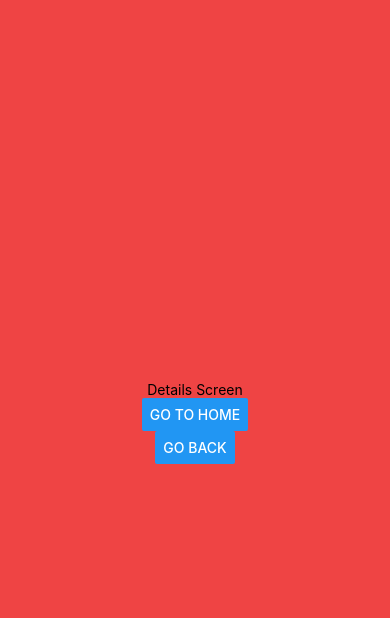
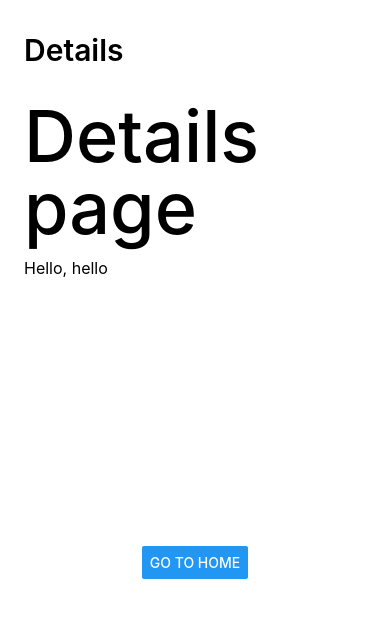
Before and after one commit to garbalau-github/react-native-app, a React Native app: screen /Details in a window 390 px wide. Shown: the top 618 px of the page. Built offline with nearby package versions, Linux system fonts and the light colour scheme.

Commit message:
Created Home, Details page & related components

```diff
--- a/package.json
+++ b/package.json
@@ -16,6 +16,7 @@
     "nativewind": "^2.0.11",
     "react": "18.2.0",
     "react-native": "0.71.6",
+    "react-native-animatable": "^1.3.3",
     "react-native-safe-area-context": "4.5.0",
     "react-native-screens": "~3.20.0"
   },
--- /dev/null
+++ b/src/components/Heading.tsx
@@ -0,0 +1,13 @@
+import { View, Text } from 'react-native';
+
+type HeadingProps = {
+  page: string;
+};
+
+export const Heading = ({ page }: HeadingProps) => {
+  return (
+    <View className='flex-row px-6 mt-8 items-center space-x-2'>
+      <Text className='text-3xl font-semibold'>{page}</Text>
+    </View>
+  );
+};
--- /dev/null
+++ b/src/components/Jumbotron.tsx
@@ -0,0 +1,15 @@
+import { View, Text } from 'react-native';
+
+type JumbotronProps = {
+  title: string;
+  text: string;
+};
+
+export const Jumbotron = ({ title, text }: JumbotronProps) => {
+  return (
+    <View className='px-6 mt-8 space-y-3'>
+      <Text className='text-7xl font-medium'>{title}</Text>
+      <Text className='text-base'>{text}</Text>
+    </View>
+  );
+};
--- a/src/screens/Details.tsx
+++ b/src/screens/Details.tsx
@@ -1,7 +1,11 @@
-import { Text, View, Button } from 'react-native';
+import { Button, View, SafeAreaView } from 'react-native';
 
 import { useNavigation } from '@react-navigation/native';
 import { useLayoutEffect } from 'react';
+
+// Components
+import { Heading } from '../components/Heading';
+import { Jumbotron } from '../components/Jumbotron';
 
 export const Details = () => {
   const navigation = useNavigation();
@@ -13,13 +17,15 @@ export const Details = () => {
   }, []);
 
   return (
-    <View className='flex-1 items-center justify-center bg-red-500'>
-      <Text>Details Screen</Text>
-      <Button
-        title='Go to Home'
-        onPress={() => navigation.navigate('Home' as never)}
-      />
-      <Button title='Go back' onPress={() => navigation.goBack()} />
-    </View>
+    <SafeAreaView className='bg-white flex-1 relative'>
+      <Heading page='Details' />
+      <Jumbotron title='Details page' text='Hello, hello' />
+      <View className='flex-1 relative items-center justify-center'>
+        <Button
+          title='Go to Home'
+          onPress={() => navigation.navigate('Home' as never)}
+        />
+      </View>
+    </SafeAreaView>
   );
 };
--- a/src/screens/Home.tsx
+++ b/src/screens/Home.tsx
@@ -1,7 +1,12 @@
-import { Text, View, Button } from 'react-native';
+import { Text, View, TouchableOpacity, SafeAreaView } from 'react-native';
 
 import { useNavigation } from '@react-navigation/native';
 import { useLayoutEffect } from 'react';
+import * as Animatable from 'react-native-animatable';
+
+// Components
+import { Heading } from '../components/Heading';
+import { Jumbotron } from '../components/Jumbotron';
 
 export const Home = () => {
   const navigation = useNavigation();
@@ -13,12 +18,26 @@ export const Home = () => {
   }, []);
 
   return (
-    <View className='flex-1 items-center justify-center bg-yellow-300'>
-      <Text>Home Screen</Text>
-      <Button
-        title='Go to Details'
-        onPress={() => navigation.navigate('Details' as never)}
-      />
-    </View>
+    <SafeAreaView className='bg-white flex-1 relative'>
+      <Heading page='Home' />
+      <Jumbotron title='Welcome' text='Hello, hello' />
+      <View className='w-[350px] h-[350px] bg-teal-300 rounded-full absolute bottom-36 -right-36'></View>
+      <View className='w-[350px] h-[350px] bg-purple-300 rounded-full absolute -bottom-28 -left-36'></View>
+      <View className='flex-1 relative items-center justify-center'>
+        <TouchableOpacity
+          onPress={() => navigation.navigate('Details' as never)}
+          className='absolute bottom-20 w-24 h-24 rounded-full items-center justify-center'
+        >
+          <Animatable.View
+            animation={'pulse'}
+            easing='ease-in-out'
+            iterationCount={'infinite'}
+            className='bg-white hover:bg-gray-100 text-gray-800 font-semibold py-2 px-6 border border-gray-300 rounded shadow'
+          >
+            <Text className='text-xl font-semibold'>Start</Text>
+          </Animatable.View>
+        </TouchableOpacity>
+      </View>
+    </SafeAreaView>
   );
 };
```
Also changed, not shown: 1 other file (tests, documents, lock files or other folders).
